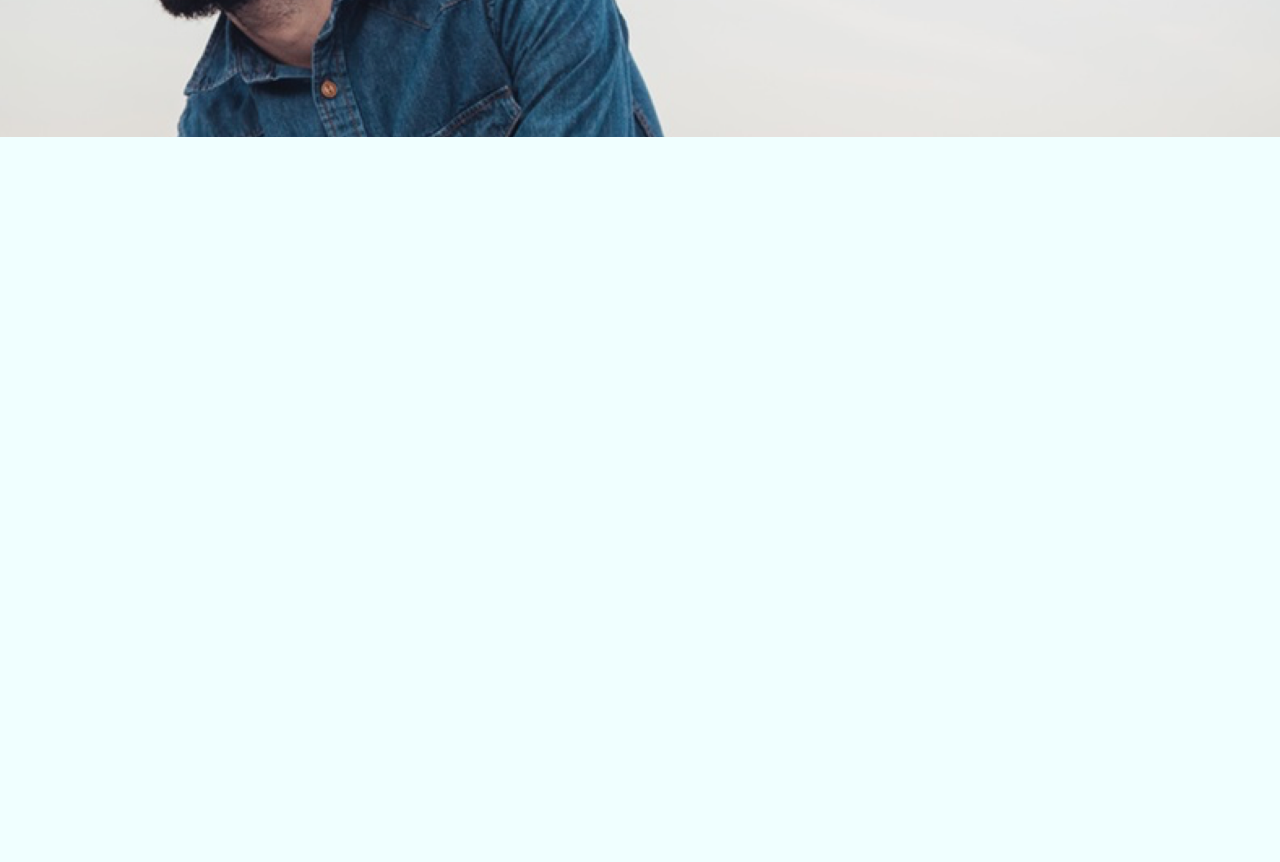
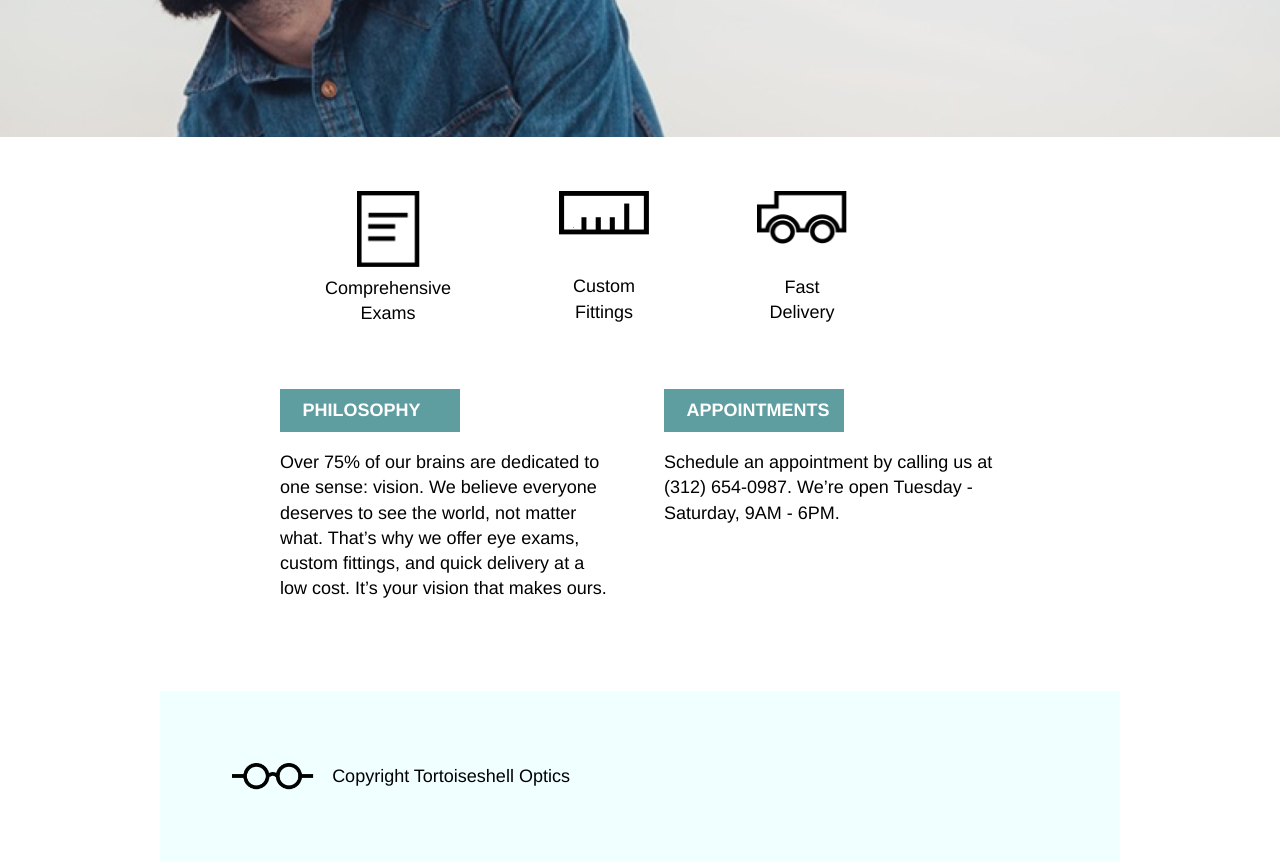
Before and after one commit to zerlentes/TortoiseshellOptics, a plain HTML site: page index.html in a window 1280 px wide. Shown: the part 421-1283 px from the top of the page. Before the commit the page ends 800 px from the top, so only its background shows below. Drawn offline with Linux system fonts and the light colour scheme.

Commit message:
Fixed desktop mock

```diff
--- a/index.html
+++ b/index.html
@@ -23,6 +23,44 @@
         <h1>don't just look, see</h1>
       </div>
     </div>
+    <div class="container">
+      <div id="images">
+        <div class="image-text">
+          <img id="paper" src="./resources/photos/paper-icon.png" alt="piece of paper">
+          <p id="exams">comprehensive</p>
+          <p>exams</p>
+        </div>
+        <div class="image-text">
+          <img src="./resources/photos/ruler-icon.png" alt="ruler icon">
+          <p id="custom">custom</P>
+          <p>fittings</p>
+        </div>
+        <div class="image-text">
+          <img src="./resources/photos/truck-icon.png" alt="truck icon">
+          <p id="fast">fast</p>
+          <p>delivery</p>
+        </div>
+      </div>
+      <div class="text">
+        <div id="philosophy">
+          <h2>philosophy</h2>
+          <p>Over 75% of our brains are dedicated to one sense: vision. We believe everyone deserves to see the world, not matter what. That’s why we offer eye exams, custom fittings, and quick delivery at a low cost. It’s your vision that makes ours.</p>
+        </div>
+        <div id="appointments">
+          <h2>appointments</h2>
+          <p>Schedule an appointment by calling us at (312) 654-0987. We’re open Tuesday - Saturday, 9AM - 6PM.</p>
+        </div>
+    </div>
+    <footer>
+      <img src="./resources/photos/logo-black.png" alt="logo image">
+      <span>copyright tortoiseshell optics</span>
+    </footer>
+
+
+
+
+
+
 
 
   </body>
--- a/resources/css/style.css
+++ b/resources/css/style.css
@@ -3,7 +3,7 @@ html{
 }
 body{
   font-family: Helvetica;
-  background-color: azure;
+  background-color: white;
   line-height: 1.4;
 }
 .container{
@@ -59,3 +59,72 @@ h1{
   float: right;
   padding: 1.5rem 5rem;
 }
+#images{
+  padding: 3rem 0;
+  display: flex;
+  flex-direction: row;
+  justify-content: center;
+}
+.image-text{
+  height: 8rem;
+  padding-right: 6rem;
+  display: flex;
+  flex-direction: column;
+  align-items: center;
+
+}
+.image-text #paper{
+  width: 3.5rem;
+}
+.image-text img{
+  width: 5rem;
+}
+.image-text p{
+  text-transform: capitalize;
+}
+#exams{
+  padding-top: 0.5rem;
+}
+#custom{
+  padding-top: 2.2rem;
+}
+#fast{
+  padding-top: 1.7rem;
+}
+h2{
+  text-transform: uppercase;
+  font-weight: bold;
+  font-size: 1rem;
+  background-color: cadetblue;
+  color: white;
+  width: 10rem;
+  text-indent: 1.25rem;
+  line-height: 2.4rem;
+  margin-bottom: 1rem;
+}
+.text{
+  display: flex;
+  flex-direction: row;
+  justify-content: center;
+  padding-bottom: 5rem;
+}
+
+#philosophy{
+  width: 35%;
+  padding-right: 5%;
+}
+#appointments{
+  width: 35%;
+}
+footer{
+  background-color: azure;
+  height: 9.5rem;
+  text-transform: capitalize;
+  display: flex;
+  align-items: center;
+}
+footer img{
+  height: 1.5rem;
+  padding-left: 4rem;
+  padding-right: 1rem;
+}
```
